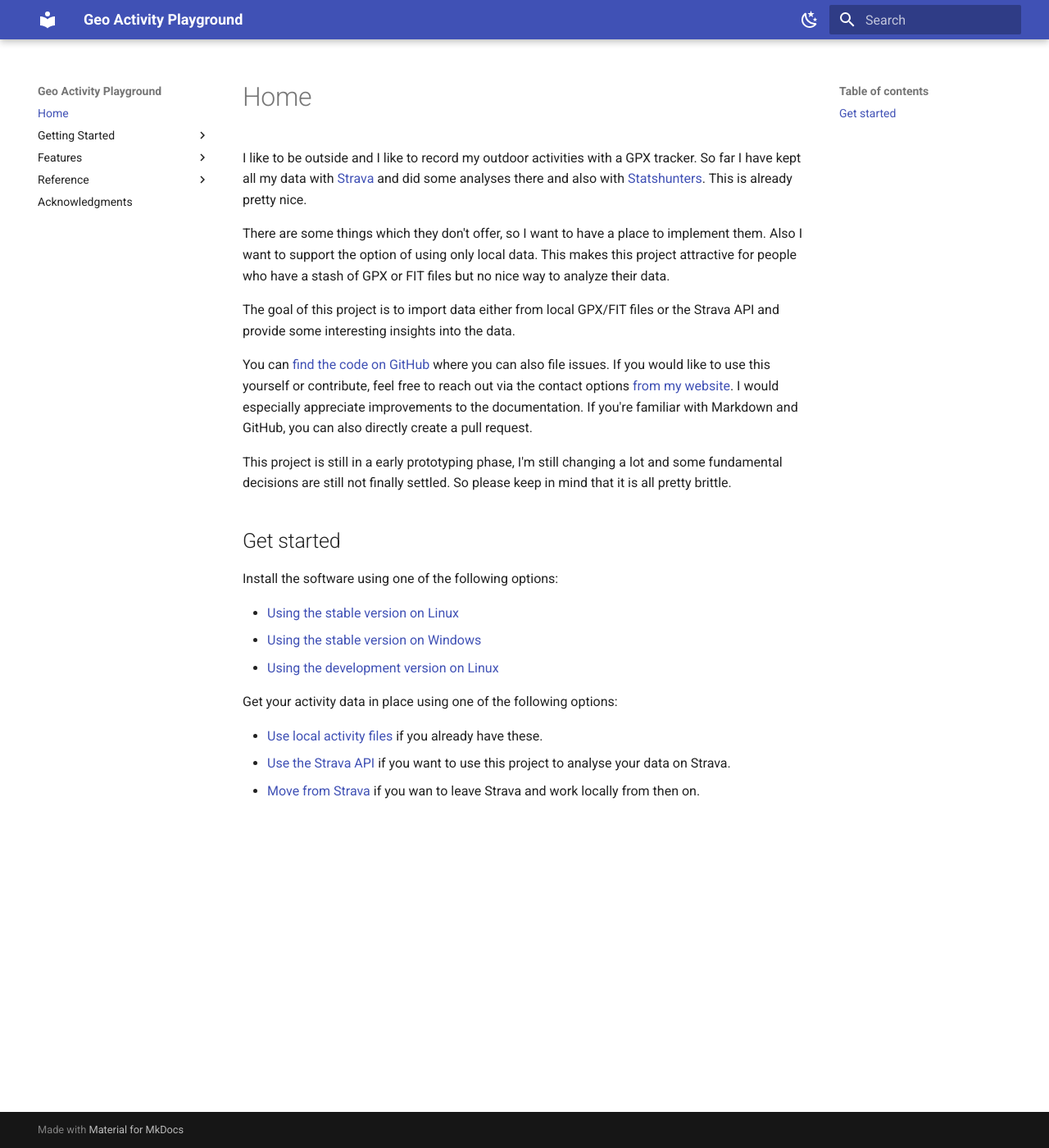
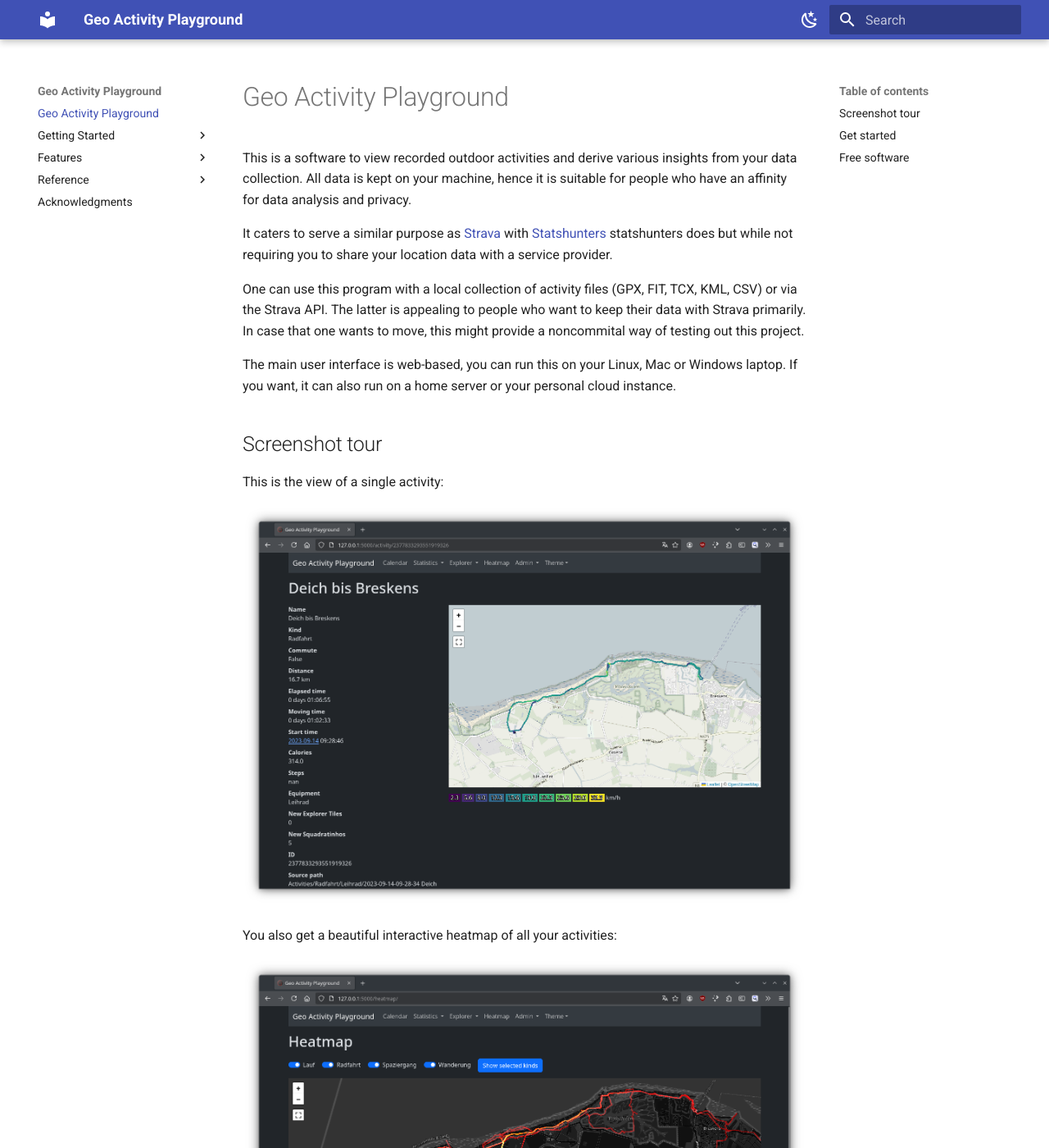
Before and after one commit to martin-ueding/geo-activity-playground, an MkDocs documentation site: the page built from docs/index.md, in a window 1280 px wide and 1400 px high. Shown: the whole window at 82% size. Built offline with MkDocs 1.6.1 and Material for MkDocs 9.7.7, drawn with Linux system fonts in a browser that asks for light colours; some of the changed text lies outside the part shown.

Commit message:
Add more documentation

```diff
--- a/docs/getting-started/installing-stable-on-windows.md
+++ b/docs/getting-started/installing-stable-on-windows.md
@@ -9,7 +9,7 @@ First we need to install Python because that doesn't ship with Windows. Fortunat
 
 ![](windows-installation-01.png)
 
-Type “Python” into the search bar at the top. In the search results you likely see different Python versions like 3.11 and 3.10. The project is compatible with 3.11, 3.10 and 3.9; I'd suggest to just go with 3.11. In case that you have already installed one of the other compatible versions, you can skip this step.
+Type “Python” into the search bar at the top. In the search results you likely see different Python versions like 3.11 and 3.10. The project is compatible with 3.10 to 3.12; I'd suggest to just go with 3.12. In case that you have already installed one of the other compatible versions, you can skip this step.
 
 Here we select Python 3.11.
 
--- a/docs/index.md
+++ b/docs/index.md
@@ -1,14 +1,34 @@
-# Home
+# Geo Activity Playground
 
-I like to be outside and I like to record my outdoor activities with a GPX tracker. So far I have kept all my data with [Strava](https://strava.com/) and did some analyses there and also with [Statshunters](https://statshunters.com/). This is already pretty nice.
+This is a software to view recorded outdoor activities and derive various insights from your data collection. All data is kept on your machine, hence it is suitable for people who have an affinity for data analysis and privacy.
 
-There are some things which they don't offer, so I want to have a place to implement them. Also I want to support the option of using only local data. This makes this project attractive for people who have a stash of GPX or FIT files but no nice way to analyze their data.
+It caters to serve a similar purpose as [Strava](https://strava.com/) with [Statshunters](https://statshunters.com/) statshunters does but while not requiring you to share your location data with a service provider.
 
-The goal of this project is to import data either from local GPX/FIT files or the Strava API and provide some interesting insights into the data.
+One can use this program with a local collection of activity files (GPX, FIT, TCX, KML, CSV) or via the Strava API. The latter is appealing to people who want to keep their data with Strava primarily. In case that one wants to move, this might provide a noncommital way of testing out this project.
 
-You can [find the code on GitHub](https://github.com/martin-ueding/geo-activity-playground) where you can also file issues. If you would like to use this yourself or contribute, feel free to reach out via the contact options [from my website](https://martin-ueding.de/). I would especially appreciate improvements to the documentation. If you're familiar with Markdown and GitHub, you can also directly create a pull request.
+The main user interface is web-based, you can run this on your Linux, Mac or Windows laptop. If you want, it can also run on a home server or your personal cloud instance.
 
-This project is still in a early prototyping phase, I'm still changing a lot and some fundamental decisions are still not finally settled. So please keep in mind that it is all pretty brittle.
+## Screenshot tour
+
+This is the view of a single activity:
+
+![](screenshot-activity.png)
+
+You also get a beautiful interactive heatmap of all your activities:
+
+![](screenshot-heatmap.png)
+
+Also there are plenty of summary statistics that lets you track how many rides, walks or hikes you have done:
+
+![alt text](screenshot-summary.png)
+
+If you're into _explorer tiles_ or _squadratinhos_, this got you covered:
+
+![](screenshot-explorer.png)
+
+The configuration options are available within the interface such that you do not have to work with configuration files (like in earlier versions):
+
+![](screenshot-settings.png)
 
 ## Get started
 
@@ -23,3 +43,7 @@ Get your activity data in place using one of the following options:
 - [Use local activity files](getting-started/using-activity-files.md) if you already have these.
 - [Use the Strava API](getting-started/using-strava-api.md) if you want to use this project to analyse your data on Strava.
 - [Move from Strava](getting-started/moving-from-strava.md) if you wan to leave Strava and work locally from then on.
+
+## Free software
+
+You can [find the code on GitHub](https://github.com/martin-ueding/geo-activity-playground) where you can also file issues. If you would like to use this yourself or contribute, feel free to reach out via the contact options [from my website](https://martin-ueding.de/). I would especially appreciate improvements to the documentation. If you're familiar with Markdown and GitHub, you can also directly create a pull request. The code is licensed under the very permissive MIT license.
```
Also changed, not shown: docs/reference/changelog.md (+1 -0 lines), docs/screenshot-activity.png (added), docs/screenshot-explorer.png (added), docs/screenshot-heatmap.png (added), docs/screenshot-settings.png (added), docs/screenshot-summary.png (added).
